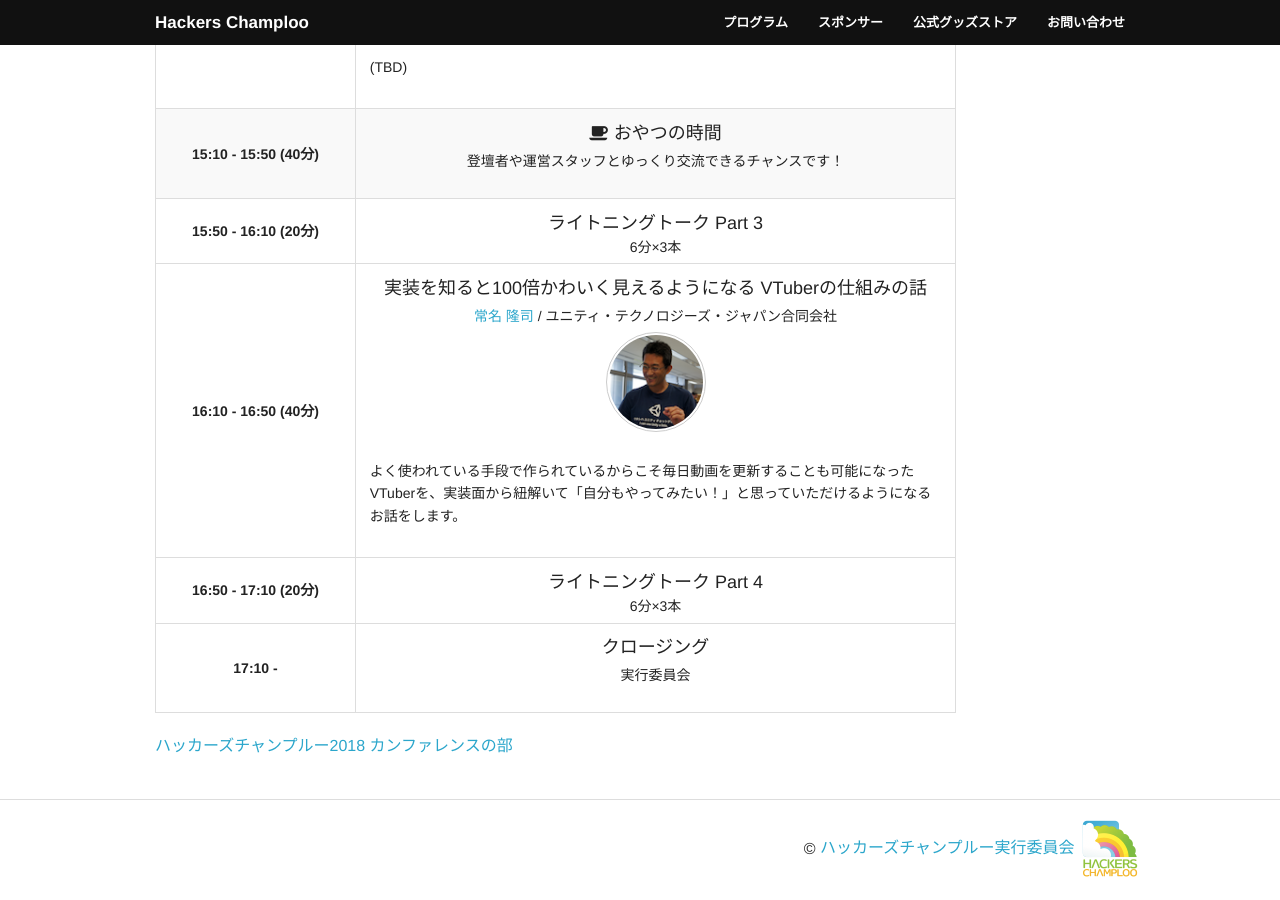
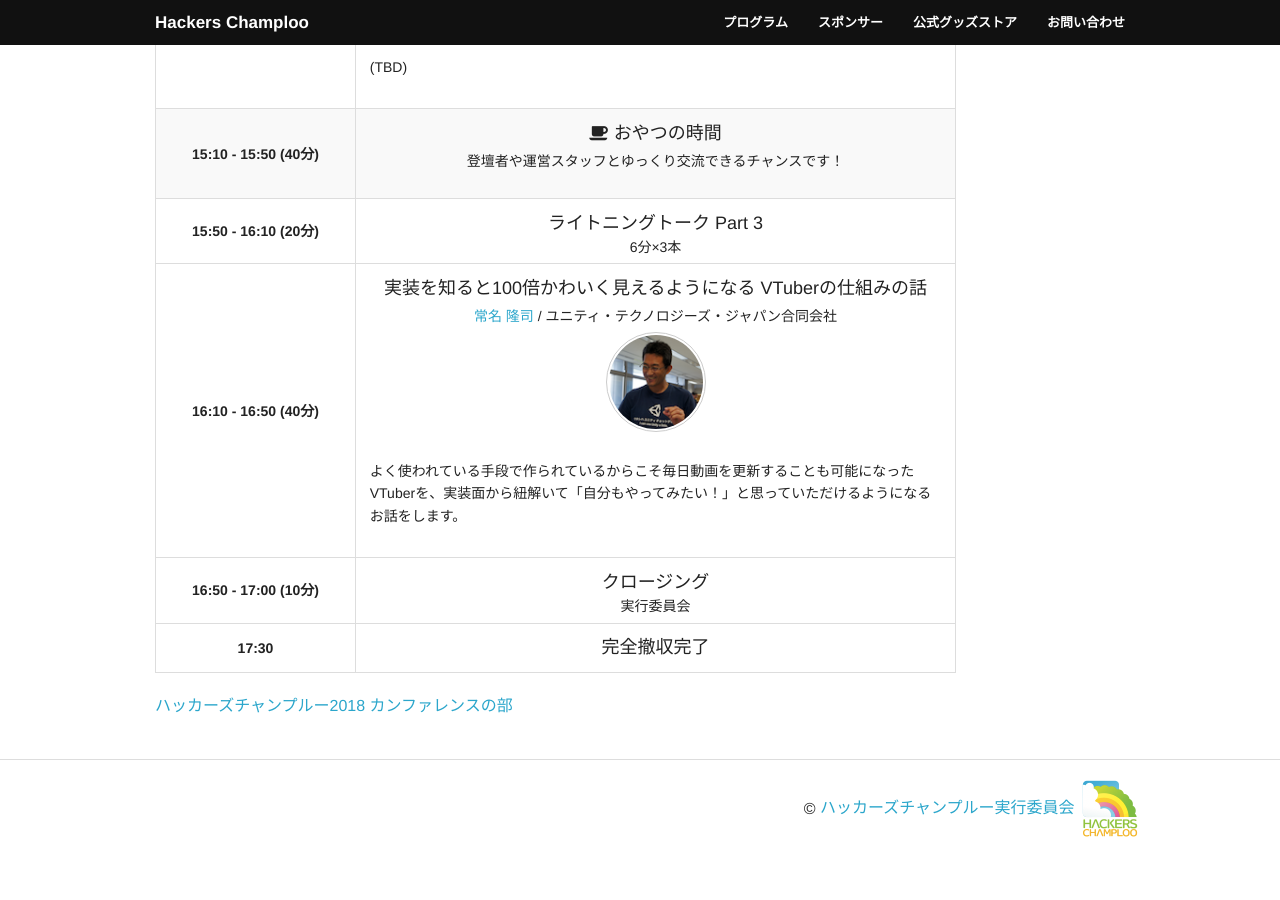
Before and after one commit to hackers-champloo/hackers-champloo.github.io, a Jekyll site: the page built from 2018/program.md, in a window 1280 px wide and 900 px high, scrolled down 1865 px. Built offline with Jekyll 4.4.1, drawn with Linux system fonts in a browser that asks for light colours; nearby versions of some CDN libraries; a script that is not in the unit is left out; after the commit the page ends 2725 px from its top, so only the background shows below that.

Commit message:
終了時間調整

```diff
--- a/2018/program.md
+++ b/2018/program.md
@@ -155,16 +155,15 @@ description: 2018年6月30日（土曜日） 9時半開場 沖縄コンベンシ
         </td>
       </tr>
       <tr>
-        <th>16:50 - 17:10 (20分)</th>
+        <th>16:50 - 17:00 (10分)</th>
         <td>
-            <p class="track-title">ライトニングトーク Part 4</p>6分×3本<br />
+          <p class="track-title">クロージング</p>実行委員会<br />
         </td>
       </tr>
       <tr>
-        <th>17:10 -</th>
+        <th>17:30</th>
         <td>
-          <p class="track-title">クロージング</p>
-          <p class="track-speaker">実行委員会</p>
+          <p class="track-title">完全撤収完了</p>
         </td>
       </tr>
     </tbody>
```
